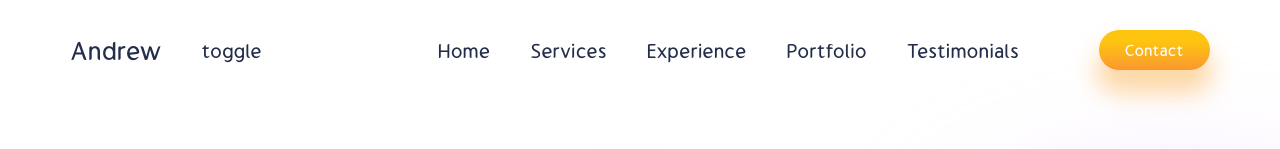
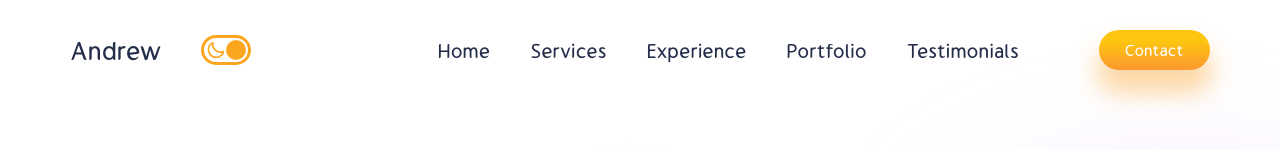
Before and after one commit to jorgetejeda/portfolio-template, a React (Create React App) app: page / in a window 1280 px wide. Shown: the top 149 px of the page. Built offline with nearby package versions, Linux system fonts and the light colour scheme.

Commit message:
add theme mode

```diff
--- a/src/App.js
+++ b/src/App.js
@@ -1,3 +1,4 @@
+import { useContext } from 'react'
 import './App.css'
 import Contact from './components/Contact/Contact'
 import Experience from './components/Experience/Experience'
@@ -8,9 +9,20 @@
 import Services from './components/Services/Services'
 import Works from './components/Works/Works'
 
+import { themeContext } from './Context'
+
 const App = () => {
+
+  const theme = useContext(themeContext)
+  const darkMode = theme.state.darkMode;
+
   return (
-    <div className='App'>
+    <div
+      className='App'
+      style={{
+        background: darkMode ? 'black' : '',
+        color: darkMode ? 'white' : ''
+      }}>
       <Navbar />
       <Intro />
       <Services />
--- /dev/null
+++ b/src/Context.js
@@ -0,0 +1,23 @@
+import { createContext, useReducer } from 'react';
+
+export const themeContext = createContext();
+
+const initialState = { darkMode: false }
+
+const themeReducer = (state, action) => {
+  switch (action.type) {
+    case '@toggle':
+      return { darkMode: !state.darkMode }
+    default:
+      return state
+  }
+}
+
+export const ThemeProvider = (props) => {
+  const [state, dispatch] = useReducer(themeReducer, initialState);
+  return (
+    <themeContext.Provider value={{ state, dispatch }}>
+      {props.children}
+    </themeContext.Provider>
+  )
+}
--- a/src/components/Navbar/Navbar.jsx
+++ b/src/components/Navbar/Navbar.jsx
@@ -1,4 +1,5 @@
 import React from 'react'
+import Toggle from '../Toggle/Toggle'
 import './Navbar.css'
 
 const Navbar = () => {
@@ -6,7 +7,7 @@
     <div className='n-wrapper'>
       <div className='n-left'>
         <div className='n-name'>Andrew</div>
-        <span>toggle</span>
+        <Toggle />
       </div>
       <div className='n-right'>
         <div className='n-list'>
--- /dev/null
+++ b/src/components/Toggle/Toggle.css
@@ -0,0 +1,21 @@
+.Toggle {
+  display: flex;
+  justify-content: space-between;
+  border: 3px solid var(--orange);
+  border-radius: 1rem;
+  position: relative;
+  cursor: pointer;
+  padding: 2px;
+}
+
+.Toggle>*{
+  width: 1rem;
+  height: 1rem;
+  color: var(--orange)
+}
+
+.t-button{
+  border-radius: 100%;
+  background: var(--orange);
+  position: absolute;
+}
--- /dev/null
+++ b/src/components/Toggle/Toggle.jsx
@@ -0,0 +1,29 @@
+import React, { useContext } from 'react';
+import Sun from '@iconscout/react-unicons/icons/uil-sun';
+import Moon from '@iconscout/react-unicons/icons/uil-moon';
+
+import { themeContext } from '../../Context';
+
+import './Toggle.css';
+
+const Toggle = () => {
+  const theme = useContext(themeContext);
+  const darkMode = theme.state.darkMode;
+
+  const handleClick = () => {
+    theme.dispatch({ type: '@toggle' });
+  };
+
+  return (
+    <div className='Toggle' onClick={handleClick}>
+      <Moon />
+      <Sun />
+      <div
+        className='t-button'
+        style={darkMode ? { left: '2px' } : { right: '2px' }}
+      ></div>
+    </div>
+  );
+};
+
+export default Toggle;
--- a/src/index.js
+++ b/src/index.js
@@ -1,10 +1,13 @@
 import React from 'react'
 import ReactDOM from 'react-dom/client'
 import App from './App'
+import { ThemeProvider } from './Context'
 
 import './index.css'
 
 const root = ReactDOM.createRoot(document.getElementById('root'))
 root.render(
-  <App />
+  <ThemeProvider>
+    <App />
+  </ThemeProvider>
 )
```
